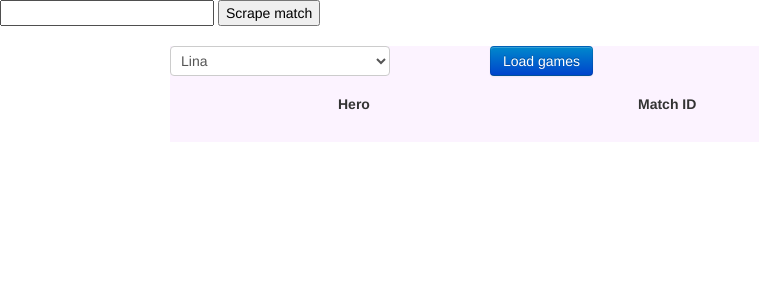
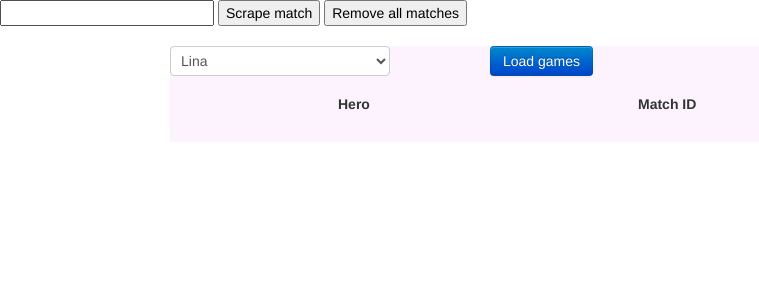
Before and after one commit to Spacejoker/dota-rep, a Flask app: page /matches_list in a window 1280 px wide. Shown: the top 300 px of the page, without its empty margins (0-759 px from the left). Run offline with Flask 2, Linux system fonts and the light colour scheme; lists and menus that the app fills with data are empty; parts of the project's set-up code (start-up, migrations or seed data) failed here and were passed over; some libraries are stand-ins or nearby versions.

Commit message:
support to delete matches

```diff
--- a/app.py
+++ b/app.py
@@ -52,6 +52,13 @@ def load_games():
     print 'b'
     return jsonify(**ret)
 
+#clear matches
+@app.route('/admin/_remove_match')
+def remove_match():
+    print 'removing'
+    db.remove_match()
+    return jsonify(result='success')
+
 #clear heroes
 @app.route('/_remove_hero')
 def remove_hero():
--- a/templates/matches_list.html
+++ b/templates/matches_list.html
@@ -58,6 +58,17 @@ $(function() {
     });
 });
 
+
+$(function() {
+    $('button#remove_match').bind('click', function() {
+        $.getJSON($SCRIPT_ROOT + '/admin/_remove_match', {
+            }, function(data) {
+            alert('all matches deleted');
+        });
+        return false;
+    });
+});
+
 </script>
 
 {% endblock %}
@@ -65,6 +76,8 @@ $(function() {
 {% block body %}
 <input name="match_id_input"></input>
 <button css="btn" id="scrape_match">Scrape match</button>
+<button css="btn btn-warning" id="remove_match">Remove all matches</button>
+
 <br/><br/>
 <div class="container" style="background-color: #FCF3FF">
 <div class="row">
```
